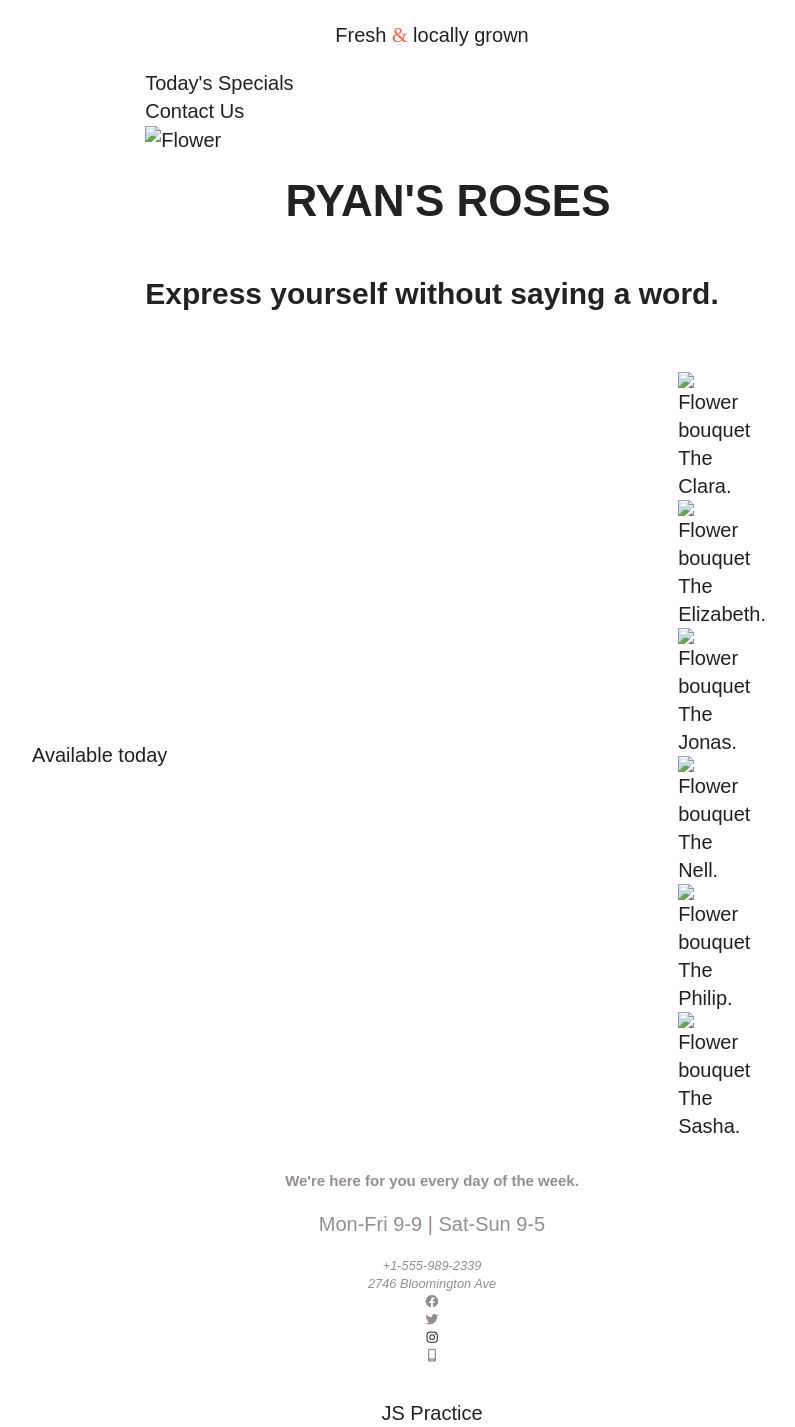
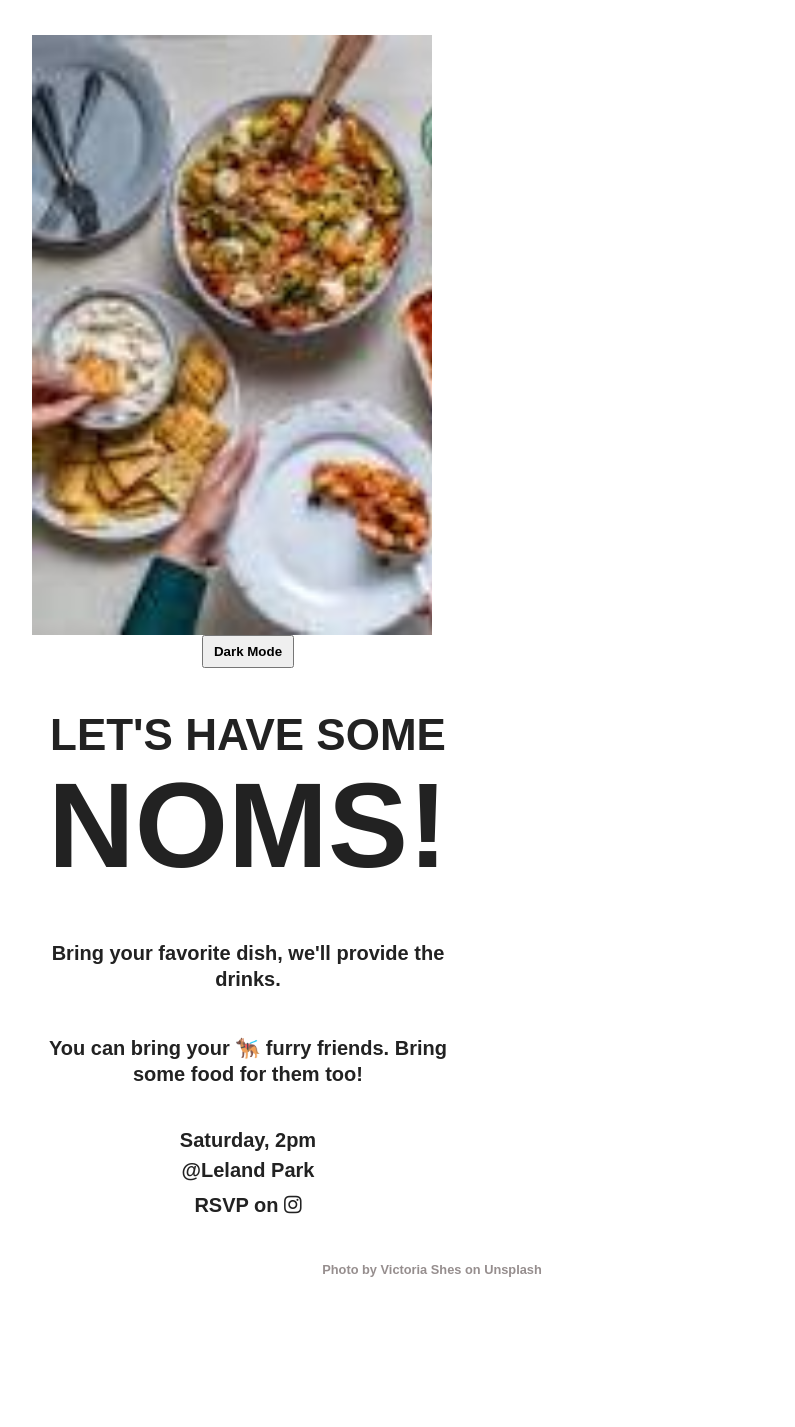
Before and after one commit to prime-mcgowan/skillcrush-js-practice, a website built with webpack: page index.html in a window 1280 px wide. Shown: the part 5-1432 px from the top of the page, without its empty margins (208-1003 px from the left). After the commit the page ends 1300 px from the top, so only its background shows below. Built offline with nearby package versions, Linux system fonts and the light colour scheme; files whose address does not match are found by name; a web font is replaced by a local one.

Commit message:
event listeners & handlers practice

```diff
--- a/css/style.css
+++ b/css/style.css
@@ -86,6 +86,44 @@
 html {
   color: #222;
   line-height: 1.4;
+  font-family: "Open Sans";
+  height: 100vh;
+}
+
+body {
+  display: flex;
+  flex-wrap: wrap;
+  justify-content: center;
+  align-items: center;
+  font-size: 16px;
+  height: 100vh;
+  font-family: "Indie Flower", cursive;
+  font-weight: 600;
+}
+
+/* dark mode pallette */
+.dark-palette {
+  background-color: #121212;
+  color: lightgreen;
+  font-weight: 100;
+}
+
+.food {
+  width: 35%;
+  background-image: url("../img/potluck.jpeg");
+  background-size: cover;
+  height: 600px;
+}
+
+button {
+  margin: 0 10px 20px 10px;
+  padding: 5px 10px;
+  font-weight: bold;
+}
+
+html {
+  color: #222;
+  line-height: 1.4;
   font-family: "Hind";
   height: 100vh;
 }
@@ -119,14 +157,16 @@
   text-transform: uppercase;
   padding-bottom: 0.5rem;
   margin: 0 0 1rem 0;
-  padding: 1.75rem;
-  padding-bottom: 2.5rem;
+
+  padding: 1rem;
+  padding-bottom: 1.5rem;
 }
 
 p {
   font-size: 1.25rem;
   line-height: 1.285;
   text-align: center;
+  margin: 0.5rem 0;
 }
 
 .fancy {
@@ -195,7 +235,7 @@
 }
 
 .location p {
-  line-height: 1;
+  line-height: 0.5;
 }
 
 .kindabig {
@@ -208,6 +248,47 @@
   text-align: center;
   font-size: 0.8rem;
   color: #968e8e;
+  margin-top: 10px;
+}
+
+.location,
+.fancy {
+  width: 100%;
+}
+
+@media (min-width: 550px) {
+  .big {
+    font-size: 6.5rem;
+  }
+  h1 {
+    padding: 1.75rem;
+    padding-bottom: 2.5rem;
+  }
+}
+@media (min-width: 850px) {
+  body {
+    font-size: 20px;
+  }
+
+  .big {
+    font-size: 7.5rem;
+  }
+
+  p {
+    margin: 1.25rem 0;
+  }
+
+  .food {
+    width: 50%;
+  }
+
+  .invitation {
+    flex-basis: 45%;
+  }
+
+  h1 {
+    padding: 1rem;
+  }
 }
 
 .location,
--- a/index.html
+++ b/index.html
@@ -1,118 +1,57 @@
 <!DOCTYPE html>
-<html class="no-js" lang="en">
+<html lang="en">
   <head>
-    <meta charset="utf-8" />
-    <meta name="viewport" content="width=device-width, initial-scale=1" />
-    <title>Ryan's Roses</title>
-    <link rel="stylesheet" href="css/style.css" />
-    <meta name="description" content="" />
-
-    <meta property="og:title" content="" />
-    <meta property="og:type" content="" />
-    <meta property="og:url" content="" />
-    <meta property="og:image" content="" />
-
-    <link rel="icon" href="/favicon.ico" sizes="any" />
-    <link rel="icon" href="/icon.svg" type="image/svg+xml" />
-    <link rel="apple-touch-icon" href="icon.png" />
-
-    <link rel="manifest" href="site.webmanifest" />
-    <meta name="theme-color" content="#fafafa" />
-
-    <link rel="preconnect" href="https://fonts.gstatic.com" />
-    <link
-      href="https://fonts.googleapis.com/css2?family=Open+Sans&family=Shadows+Into+Light&display=swap"
-      rel="stylesheet"
-    />
+    <meta charset="UTF-8" />
+    <meta name="viewport" content="width=device-width, initial-scale=1.0" />
+    <title>Potluck Invite</title>
     <link
       rel="stylesheet"
       href="https://pro.fontawesome.com/releases/v5.10.0/css/all.css"
       integrity="sha384-AYmEC3Yw5cVb3ZcuHtOA93w35dYTsvhLPVnYs9eStHfGJvOvKxVfELGroGkvsg+p"
       crossorigin="anonymous"
     />
+    <link rel="preconnect" href="https://fonts.gstatic.com" />
+    <link
+      href="https://fonts.googleapis.com/css2?family=Henny+Penny&family=Indie+Flower&display=swap"
+      rel="stylesheet"
+    />
+    <link rel="stylesheet" href="css/style.css" />
     <link rel="stylesheet" href="css/normalize.css" />
-    <link rel="stylesheet" href="css/styles.css" />
-    <!-- <script src="js/app.js" defer></script> -->
+    <link rel="stylesheet" href="css/main.css" />
+    <script src="js/app.js" defer></script>
   </head>
 
-  <body>
-    <!-- Add your site or application content here -->
-    <header>
-      <div class="top-nav">
-        <div class="content-wrapper">
-          <p class="fresh">
-            Fresh <span class="fancy">&amp;</span> locally grown
-          </p>
-          <nav>
-            <ul>
-              <li>Today's Specials</li>
-              <li>Contact Us</li>
-            </ul>
-          </nav>
+  <body class="light">
+    <main>
+      <section class="food"></section>
+      <section class="invitation">
+        <button type="button" class="dark-mode">Dark Mode</button>
+        <!-- <button type="button" class="light-mode">Light Mode</button> -->
+        <h1>Let's have some <span class="big">noms!</span></h1>
+        <p>Bring your favorite dish, we'll provide the drinks.</p>
+        <p>
+          You can bring your 🐕‍🦺 furry friends. Bring some food for them too!
+        </p>
+        <div class="location">
+          <p>Saturday, 2pm</p>
+          <p>@Leland Park</p>
+          <p>RSVP on <i class="fab fa-instagram"></i></p>
         </div>
-      </div>
-      <div class="content-wrapper">
-        <img class="logo" src="img/rose@2x.png" alt="Flower" />
-        <h1 class="main-title">ryan's roses</h1>
-        <h2 class="tagline">Express yourself without saying a word.</h2>
-      </div>
-    </header>
-    <main class="content-wrapper">
-      <div class="intro">
-        <p>Available today</p>
-      </div>
-      <section class="gallery">
-        <figure>
-          <img src="img/clara.jpeg" alt="Flower bouquet" />
-          <figcaption>The Clara.</figcaption>
-        </figure>
-        <figure>
-          <img src="img/joan.jpeg" alt="Flower bouquet" />
-          <figcaption>The Elizabeth.</figcaption>
-        </figure>
-        <figure>
-          <img src="img/jonas.jpeg" alt="Flower bouquet" />
-          <figcaption>The Jonas.</figcaption>
-        </figure>
-        <figure>
-          <img src="img/nell.jpeg" alt="Flower bouquet" />
-          <figcaption>The Nell.</figcaption>
-        </figure>
-        <figure>
-          <img src="img/phillip.jpeg" alt="Flower bouquet" />
-          <figcaption>The Philip.</figcaption>
-        </figure>
-        <figure>
-          <img src="img/sasha.jpeg" alt="Flower bouquet" />
-          <figcaption>The Sasha.</figcaption>
-        </figure>
       </section>
+      <footer>
+        <span
+          >Photo by
+          <a
+            href="https://unsplash.com/@victoriakosmo?utm_source=unsplash&amp;utm_medium=referral&amp;utm_content=creditCopyText"
+            >Victoria Shes</a
+          >
+          on
+          <a
+            href="https://unsplash.com/s/photos/dish?utm_source=unsplash&amp;utm_medium=referral&amp;utm_content=creditCopyText"
+            >Unsplash</a
+          ></span
+        >
+      </footer>
     </main>
-    <footer class="contact">
-      <div class="content-wrapper">
-        <h3>We're here for you every day of the week.</h3>
-        <p>Mon-Fri 9-9 | Sat-Sun 9-5</p>
-        <address>
-          +1-555-989-2339<br />
-          2746 Bloomington Ave <br />
-        </address>
-        <ul>
-          <li>
-            <a href="#"><i class="fab fa-facebook"></i></a>
-          </li>
-          <li>
-            <a href="#"><i class="fab fa-twitter"></i></a>
-          </li>
-          <li>
-            <a href="#"><i class="fab fa-instagram"></i></a>
-          </li>
-          <li>
-            <a href="#"><i class="fas fa-mobile-alt"></i></a>
-          </li>
-        </ul>
-      </div>
-    </footer>
-    <p>JS Practice</p>
-    <script src="js/app.js" defer></script>
   </body>
 </html>
--- a/js/app.js
+++ b/js/app.js
@@ -214,3 +214,53 @@
 // openHours.style.border = "1px solid #d45bb9";
 // openHours.style.padding = "1em";
 // console.log(openHours);
+
+// * DOM Events Event Listeners & Handlers ************************************************************
+// let button = document.querySelector("button");
+// let special = document.querySelector("special");
+
+// button.addEventListener("click", function () {
+//   special.innerText = "Fuji apples on sale!!";
+//   special.style.fontSize = "3em";
+//   button.classList.add("deemphasize-button");
+// });
+
+let title = document.querySelector("h1");
+title.addEventListener("mouseover", function () {
+  title.innerText = "Let's Party!!";
+  title.style.color = "maroon";
+});
+
+let darkModeButton = document.querySelector(".dark-mode");
+let body = document.querySelector("body");
+
+// darkModeButton.addEventListener("click", function () {
+//   body.classList.add("dark-palette");
+// });
+
+// let lightModeButton = document.querySelector(".light-mode");
+
+// lightModeButton.addEventListener("click", function () {
+//   body.classList.remove("dark-palette");
+// });
+
+// darkModeButton = document.querySelector(".dark-mode");
+let theme = document.querySelector("body");
+
+// darkModeButton.addEventListener("click", function () {
+//   if (theme.classList.contains("dark-palette")) {
+//     theme.classList.remove("dark-palette");
+//   } else {
+//     theme.classList.add("dark-palette");
+//   }
+// });
+
+darkModeButton.addEventListener("click", function () {
+  if (theme.classList.contains("dark-palette")) {
+    theme.classList.remove("dark-palette");
+    darkModeButton.innerText = "Dark Mode";
+  } else {
+    theme.classList.add("dark-palette");
+    darkModeButton.innerText = "Light Mode";
+  }
+});
```
Also changed, not shown: 1index.html (added, +118 -0 lines).
